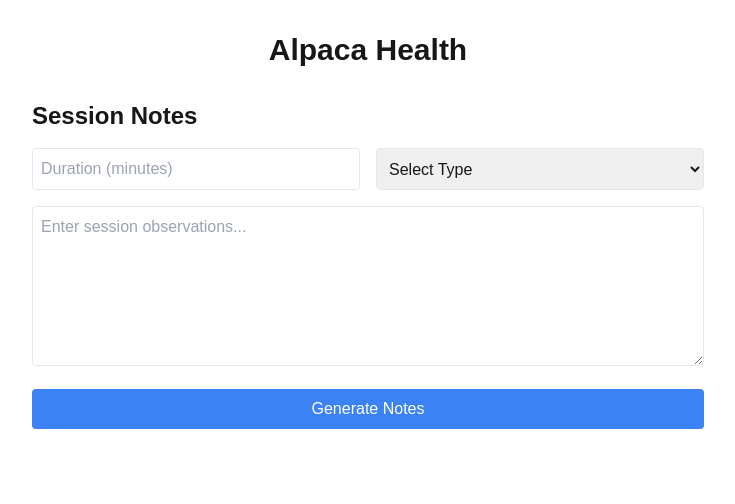
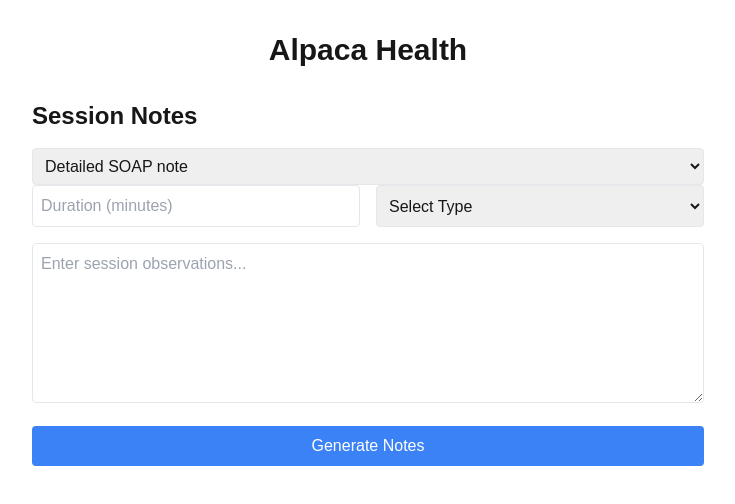
Before and after one commit to shauryarawat1/therapy-notes, a Next.js app in the folder frontend/: page / in a window 1280 px wide. Shown: the top 504 px of the page, without its empty margins (272-1007 px from the left). Built offline with nearby package versions, Linux system fonts and the light colour scheme.

Commit message:
Updated the frontend and server with different note styles

```diff
--- a/frontend/src/components/NoteInput/index.tsx
+++ b/frontend/src/components/NoteInput/index.tsx
@@ -13,6 +13,7 @@ export default function NoteInput() {
  const [error, setError] = useState("")
  const [editableNote, setEditableNote] = useState("")
  const [saveStatus, setSaveStatus] = useState("")
+ const [noteStyle, setNoteStyle] = useState("detailed")
 
  const handleSave = async() => {
   setSaveStatus("Saving...");
@@ -72,8 +73,12 @@ export default function NoteInput() {
      const response = await fetch('http://localhost:8000/api/notes', {
        method: 'POST',
        headers: { 'Content-Type': 'application/json' },
-       body: JSON.stringify(session)
+       body: JSON.stringify({
+        ...session,
+        style: noteStyle
+       })
      });
+
      const data = await response.json();
      setResult(data.professional_note);
      setEditableNote(data.professional_note);
@@ -88,6 +93,17 @@ export default function NoteInput() {
    <div className="w-full max-w-2xl">
      <h2 className="text-2xl font-bold mb-4">Session Notes</h2>
      {error && <div className="text-red-500 mb-4">{error}</div>}
+
+     <select
+        className = "w-full p-2 rounded border"
+        value = {noteStyle}
+        onChange={(e) => setNoteStyle(e.target.value)}>
+          <option value="detailed">Detailed SOAP note</option>
+          <option value = "brief">Brief Summary</option>
+          <option value = "narrative">Narrative</option>
+        </select>
+
+
      <form onSubmit={handleSubmit} className="space-y-4">
        <div className="grid grid-cols-2 gap-4">
          <input
```
Also changed, not shown: 1 other file (tests, documents, lock files or other folders).
